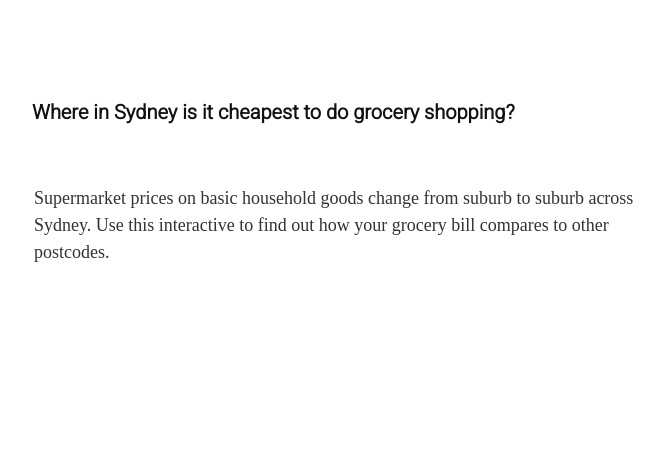
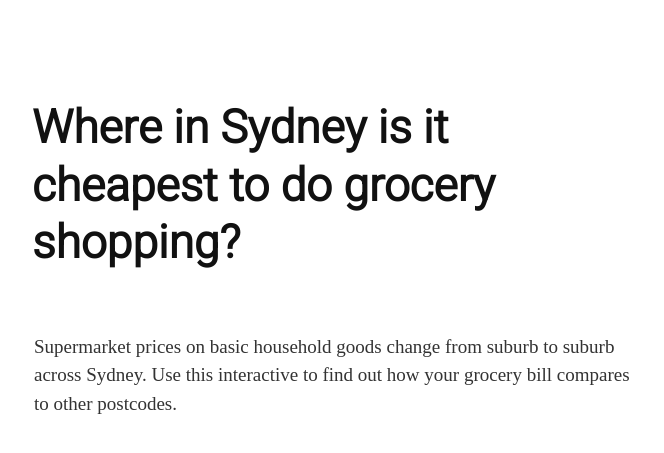
Before and after one commit to tomjoyner/shopping_cart, a Jekyll site: the page index.html, which Jekyll copies as it is, in a window 1280 px wide. Shown: the top 453 px of the page, without its empty margins (306-970 px from the left). Built offline with Jekyll 4.4.1, drawn with Linux system fonts in a browser that asks for light colours; some web fonts are replaced.

Commit message:
Update index.html

```diff
--- a/index.html
+++ b/index.html
@@ -20,8 +20,8 @@
   <link rel="stylesheet" href="css/main.css">
 
   <style>
-    h1  {font-family:"Heebo"; font-size:20px; line-height:125%;}
-    body  {font-family:"Source Serif Pro"; font-size:18px;}
+    h1  {font-family:"Heebo"; font-size:46px; line-height:125%;}
+    body  {font-family:"Source Serif Pro"; font-size:19px;}
   </style>
 
 </head>
```
